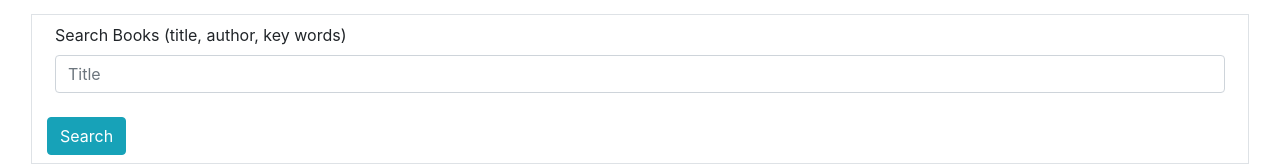
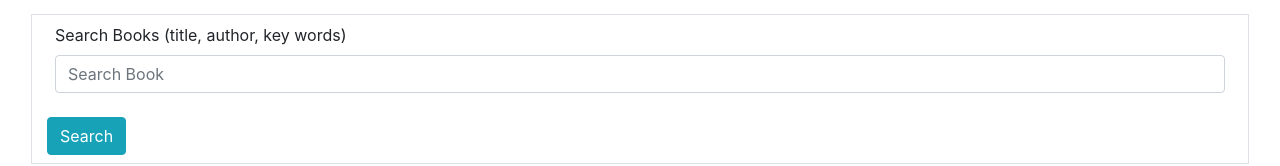
Before and after one commit to kcushing1/Google-Books-Search, a React (Create React App) app in the folder client/: page / in a window 1280 px wide. Shown: the part 325-491 px from the top of the page. Built offline with nearby package versions, Linux system fonts and the light colour scheme.

Commit message:
loads even if there is no image

```diff
--- a/client/src/components/SearchBar.js
+++ b/client/src/components/SearchBar.js
@@ -1,6 +1,6 @@
 import React from "react";
 
-export default function SearchBar({ inputChange, SearchBtn }) {
+export default function SearchBar({ inputChange, SearchBtn, placeholder }) {
   return (
     <div className="row border text-left mx-3">
       <div className="col">
@@ -11,7 +11,7 @@ export default function SearchBar({ inputChange, SearchBtn }) {
               type="text"
               className="form-control"
               id="search-title"
-              placeholder="Title"
+              placeholder={placeholder}
               onChange={inputChange}
             />
           </div>
--- a/client/src/pages/Search.js
+++ b/client/src/pages/Search.js
@@ -6,6 +6,7 @@ import SearchBar from "../components/SearchBar";
 export default function Search() {
   const [search, setSearch] = useState({
     term: "",
+    placeholder: "Search Book",
   });
   const [bookResponse, setBookResponse] = useState([
     {
@@ -21,9 +22,11 @@ export default function Search() {
 
   function searchBook() {
     let key = env.BOOKS_API_KEY;
-    console.log("search book function");
     if (search.term === "") {
-      console.log("there is no term to search");
+      setSearch({
+        ...search,
+        placeholder: "You forgot to type in a search term, silly goose!",
+      });
     } else {
       const bookTitle = fetch(
         "https://www.googleapis.com/books/v1/volumes?q=" +
@@ -34,14 +37,22 @@ export default function Search() {
       bookTitle
         .then((resp) => resp.json())
         .then((res) => {
+          console.log(res);
           const searchResults = res.items.map((book, index) => {
+            function findImage() {
+              if (!book.volumeInfo.imageLinks) {
+                return "https://via.placeholder.com/150";
+              } else {
+                return book.volumeInfo.imageLinks.thumbnail;
+              }
+            }
+            let thisImage = findImage();
+
             const searched = {
               title: book.volumeInfo.title,
               authors: book.volumeInfo.authors,
               link: book.volumeInfo.infoLink,
-              image:
-                book.volumeInfo.imageLinks.thumbnail ||
-                "https://via.placeholder.com/150",
+              image: thisImage,
               description: book.volumeInfo.description,
               indexId: index,
             };
@@ -49,13 +60,13 @@ export default function Search() {
           });
           setBookResponse(searchResults);
           setPreSearch({ searched: true });
+          setSearch({ term: "", placeholder: "Search Book" });
         });
     }
   }
 
   function handleInputChange(e) {
     setSearch({ ...search, term: e.target.value });
-    console.log(search.term);
   }
 
   function handleSaveBook(e) {
@@ -67,7 +78,11 @@ export default function Search() {
       <div className="col">
         <div className="row ">
           <div className="col">
-            <SearchBar inputChange={handleInputChange} SearchBtn={searchBook} />
+            <SearchBar
+              inputChange={handleInputChange}
+              SearchBtn={searchBook}
+              placeholder={search.placeholder}
+            />
           </div>
         </div>
         <div className="row border m-3 p-4">
```
